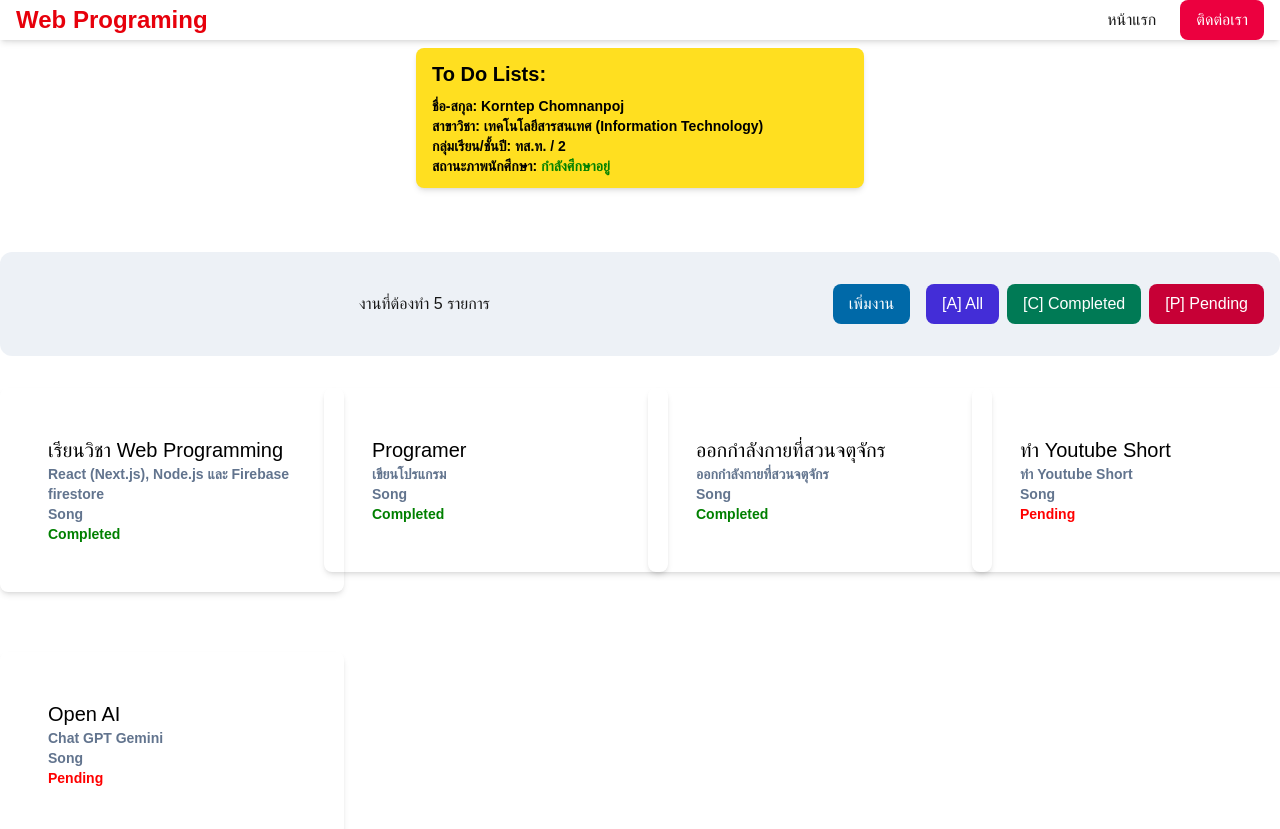
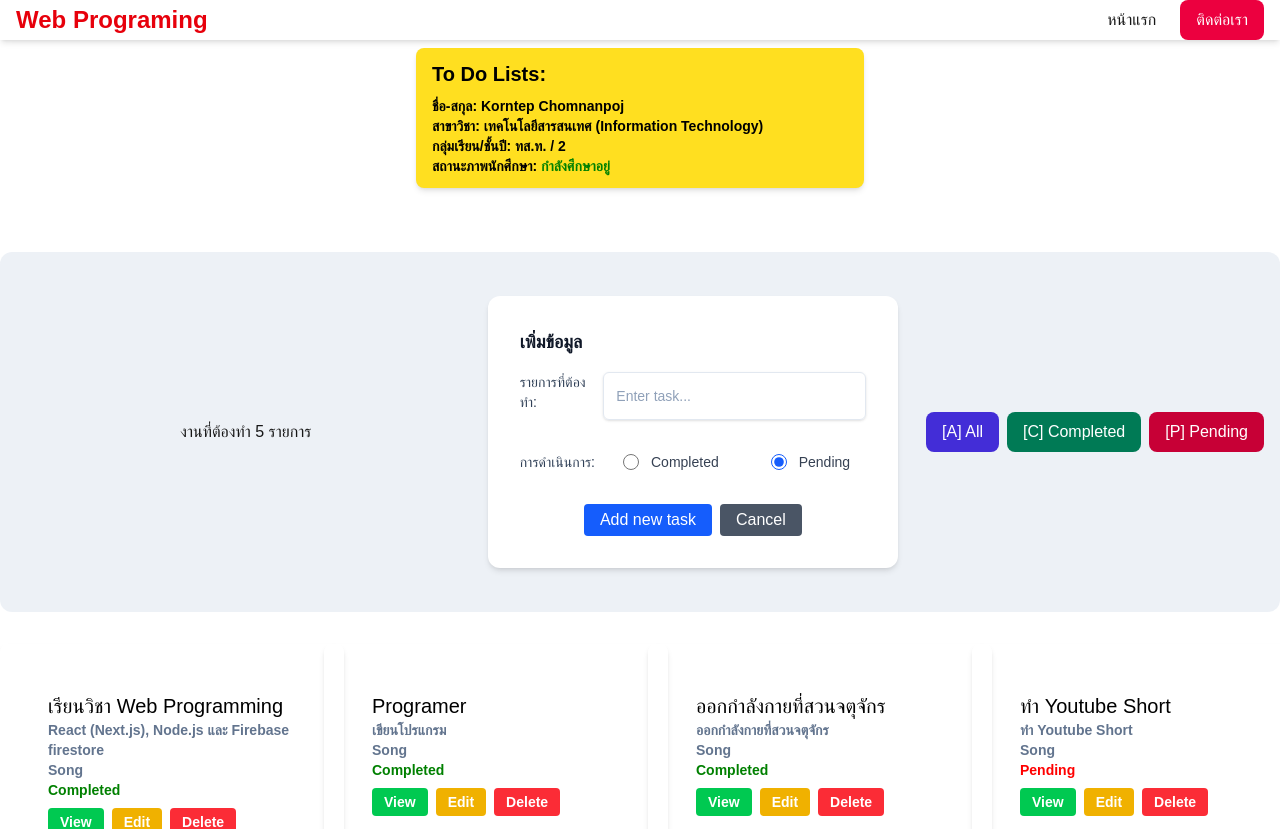
Before and after one commit to korntepchomnanpoj-star/song-next-app, a Next.js app: page /week04 in a window 1280 px wide. Shown: the top 829 px of the page. Built offline with nearby package versions, Linux system fonts and the light colour scheme.

Commit message:
week05  commit

```diff
--- /dev/null
+++ b/app/week04/components/Modal.tsx
@@ -0,0 +1,27 @@
+export default function Modal ({open, onClose, children}){
+
+    return (
+           <div
+      onClick={onClose}
+      className={`fixed inset-0 z-50 flex items-center justify-center p-4 transition-colors ${
+        open ? 'visible bg-black/40 backdrop-blur-sm' : 'invisible'
+      }`}
+    >
+      {/* Modal Container */}
+      <div
+        onClick={(e) => e.stopPropagation()} // Prevents closing when clicking inside
+        className={`w-full max-w-md transform overflow-hidden rounded-2xl bg-white p-6 text-left shadow-xl transition-all ${
+          open ? 'scale-100 opacity-100' : 'scale-95 opacity-0'
+        }`}
+      >
+        <button onClick={onClose} className="absolute top-4 right-4 text-gray-400 hover:text-gray-600">
+          <svg className="w-6 h-6 text-gray-800 dark:text-white" aria-hidden="true" xmlns="http://www.w3.org/2000/svg" width="24" height="24" fill="currentColor" viewBox="0 0 24 24">
+            <path fillRule="evenodd" d="M2 12C2 6.477 6.477 2 12 2s10 4.477 10 10-4.477 10-10 10S2 17.523 2 12Zm7.707-3.707a1 1 0 0 0-1.414 1.414L10.586 12l-2.293 2.293a1 1 0 1 0 1.414 1.414L12 13.414l2.293 2.293a1 1 0 0 0 1.414-1.414L13.414 12l2.293-2.293a1 1 0 0 0-1.414-1.414L12 10.586 9.707 8.293Z" clipRule="evenodd"/>
+          </svg>
+        </button>
+        {children}
+      </div>
+    </div>
+    );
+
+}
--- /dev/null
+++ b/app/week04/components/ToDoForm.tsx
@@ -0,0 +1,61 @@
+"use client";
+
+import {useState} from "react";
+
+export default function ToDoForm({ addTask }){
+
+    const [title, setTitle] = useState('');
+    const [taskStatus, setTaskStatus] = useState(false);
+
+    const handelSubmit = (e) => {
+        e.preventDefault();
+
+        if(!title.trim()) return;
+
+        addTask(title, taskStatus);
+
+        handleCancel;
+    }
+
+    const handleCancel = (e) => {
+        setTitle('');
+        setTaskStatus(false);
+    }
+
+    return (
+     <form onSubmit={handelSubmit}>
+      <div className="m-3 p-8 bg-white rounded-xl shadow-md">
+        <h3 className="text-lg font-semibold text-gray-900 mb-4">เพิ่มข้อมูล</h3>
+        <div className="flex">
+          <label className="mb-2 text-sm font-medium text-slate-700">รายการที่ต้องทำ:</label>
+          <input
+            type="text"
+            placeholder="Enter task..."
+            className="w-11/12 ms-4 bg-transparent placeholder:text-slate-400 text-slate-700 text-sm border border-slate-200 rounded-md px-3 py-2 transition duration-300 ease-content focus:outline-none focus:border-slate-400 hover:border-slate-300 shadow-sm focus:shadow"
+            value={title}
+            onChange={(e)=>setTitle(e.target.value)}
+          />
+        </div>
+        <div className="flex gap-3">
+          <label className="mt-4 py-4 text-sm font-medium text-slate-700">การดำเนินการ:</label>
+          <label className="mt-4 px-4 py-4 flex items-center gap-3 cursor-pointer hover:bg-gray-50 rounded-lg">
+            <input type="radio" name="taskStatus" value='true' checked={taskStatus === true} onChange={(e)=>setTaskStatus(e.target.value === 'true')} className="h-4 w-4 accent-blue-600 cursor-pointer" />
+            <span className="text-sm font-medium text-gray-700">Completed</span>
+          </label>
+          <label className="ms-2 mt-4 px-4 flex items-center gap-3 cursor-pointer hover:bg-gray-50 rounded-lg">
+            <input type="radio" name="taskStatus" value='false' checked={taskStatus === false}onChange={(e)=>setTaskStatus(e.target.value === 'true')} className="h-4 w-4 accent-blue-600 cursor-pointer" />
+            <span className="text-sm font-medium text-gray-700">Pending</span>
+          </label>
+        </div>
+        <div className="flex mt-4 gap-2 justify-center">
+          <button className="bg-blue-600 text-white px-4 py-1 rounded">
+            Add new task
+          </button>
+          <button className="bg-gray-600 text-white px-4 rounded" onClick={handleCancel}>
+            Cancel
+          </button>
+        </div>
+      </div>
+    </form>
+    );
+}
--- a/app/week04/page.tsx
+++ b/app/week04/page.tsx
@@ -3,7 +3,9 @@
 import Header from "../components/header";
 import Footer from "../components/footer";
 import { dataItem, appendItem } from "../data/dataitem";
-import { useState } from "react";
+import { Children, useState } from "react";
+import ToDoForm from "./components/ToDoForm";
+import Modal from "./components/Modal";
 
 export default function ToDoList(){
 
@@ -11,6 +13,7 @@
     const [tasks, setTasks] = useState(toDolist);
     const [numOfTasks, setNoft] = useState(tasks.length);
     const [status, setStatus] = useState(null);
+    const [openId, setOpenId] = useState(null);
 
     const filteredTasks =
           status == null ? tasks
@@ -36,6 +39,15 @@
        return <span style={{color: "green"}}>Completed</span>;
        return <span style={{color: "red"}}>Pending</span>;
     }
+
+    const onEdit = (t) => {
+      alert(`งานที่คุณต้องการแก้ไข ${t}`);
+    }
+
+    const onDelete = (id) => {
+      alert(`คุณต้องการลบข้อมูล รหัสงาน ${id}`);
+    }
+
     const tmpTdl = filteredTasks.map((item,index) => {
         const {id, title, desc, author, date_added, status } = item;
         return <ul key={id}>
@@ -44,18 +56,39 @@
       <p className="text-slate-500 text-sm">{desc}</p>
       <p className="text-slate-500 text-sm">{author}</p>
       <p className="text-slate-500 text-sm">{Status(status)}</p>
+
+      <Modal open={openId === id} onClose={()=>setOpenId(null)}>
+      <div className="p-4">
+      <h2 className="text-2xl font-bold mb-2">{title}</h2>
+      <p className="text-gray-700 mb-2">รายละเอียด: {desc}</p>
+      <p className="text-sm text-gray-500">ผู้เพิ่ม: {author}</p>
+      <p className="text-sm text-gray-500">วันที่: {date_added}</p>
+      <p className="text-sm text-gray-500">สถานะ: {Status(status)}</p>
+      </div>
+      </Modal>
+
+      <div className="flex gap-2 mt-2">
+    {/* View */}
+    <button onClick={(e)=>setOpenId(id)} className="bg-green-500 text-white px-3 py-1 rounded">View</button>
+
+    {/* Edit */}
+    <button onClick={(e)=>onEdit(item)} className="bg-yellow-500 text-white px-3 py-1 rounded">Edit</button>
+
+    {/* Delete */}
+    <button onClick={(e)=>onDelete(id)} className="bg-red-500 text-white px-3 py-1 rounded">Delete</button>
+     </div>
     </div>
         </ul>;
 });
 
-    const addTask = () => {
+    const addTask = (title, status) => {
         const newTask = {
         id: tasks.length+1,
-        title: "่ทดสอบเพิ่มงาน",
+        title: title,
         desc: "รายละเอียดของงานที่เพิ่ม",
-        date_added: "13/08/2569",
+        date_added: "17/08/2569",
         author: "Korntep C.",
-        status: true
+        status: status
         };
 
         setTasks([...tasks, newTask]);
@@ -88,7 +121,8 @@
         <div className="flex items-center gap-3"></div>
         <div>งานที่ต้องทำ {numOfTasks} รายการ</div>
         <div className="flex flex-wrap items-center justify-between gap-4 my-4">
-          <button className="bg-sky-700 hover:bg-sky-800 text-white px-4 py-2 rounded-lg transition font-medium" onClick={addTask}>เพิ่มงาน </button>
+          <ToDoForm addTask={addTask} />
+          {/* <button className="bg-sky-700 hover:bg-sky-800 text-white px-4 py-2 rounded-lg transition font-medium" onClick={addTask}>เพิ่มงาน </button> */}
         <div className="flex items-center gap-2">
             <button className="bg-indigo-700 hover:bg-indigo-800 text-white px-4 py-2 rounded-lg transition font-medium"  onClick={() => setStatus(null)}>[A] All</button>
             <button className="bg-emerald-700 hover:bg-emerald-800 text-white px-4 py-2 rounded-lg transition font-medium"  onClick={() => setStatus(true)}>[C] Completed</button>
```
